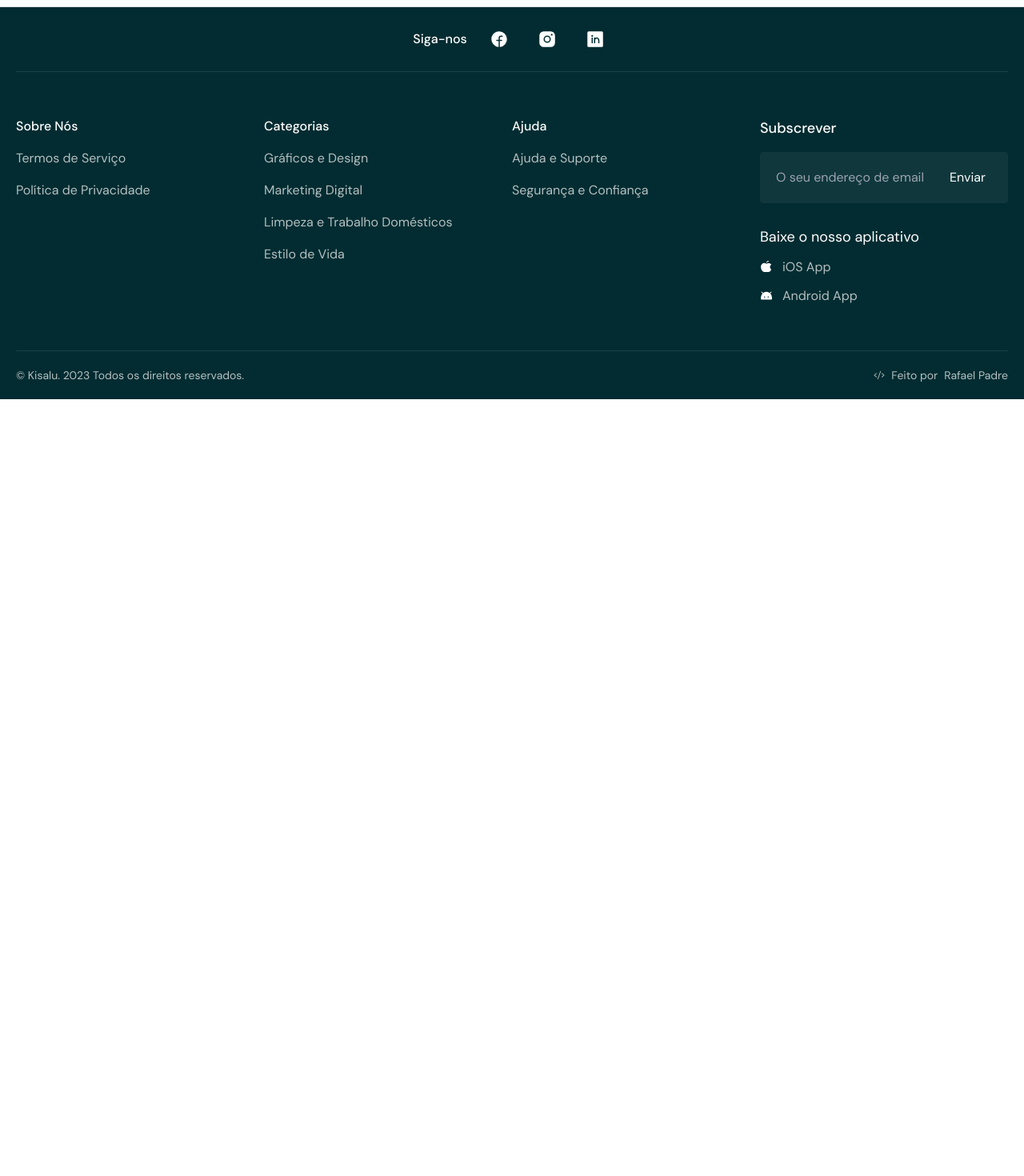
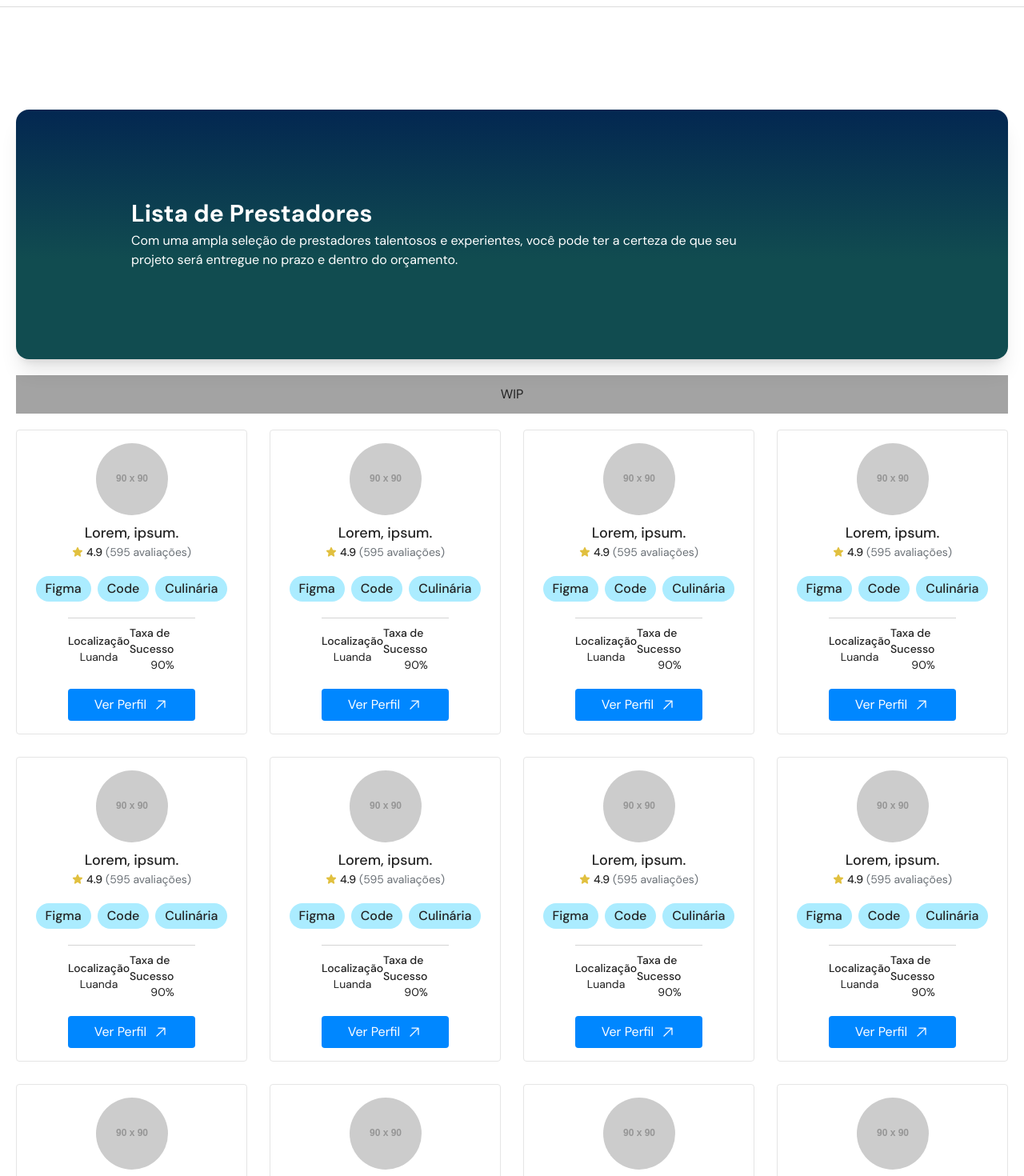
Before and after one commit to rafaelwillen/kisalu-web, a Next.js app: page /providers in a window 1280 px wide. Shown: the part 80-1550 px from the top of the page at 80% size. Before the commit the page ends 800 px from the top, so only its background shows below. Built offline with nearby package versions, Linux system fonts and the light colour scheme.

Commit message:
Implement providers page

```diff
--- /dev/null
+++ b/src/components/pages/providers/Banner.tsx
@@ -0,0 +1,14 @@
+export default function Banner() {
+  return (
+    <section className="relative rounded-2xl py-28 px-10 mb-5 lg:px-36 text-white shadow-xl bg-providerGradient">
+      <div className="space-y-1">
+        <h1 className="font-bold text-3xl">Lista de Prestadores</h1>
+        <p className="max-w-3xl">
+          Com uma ampla seleção de prestadores talentosos e experientes, você
+          pode ter a certeza de que seu projeto será entregue no prazo e dentro
+          do orçamento.
+        </p>
+      </div>
+    </section>
+  );
+}
--- /dev/null
+++ b/src/components/pages/providers/ProviderCard.tsx
@@ -0,0 +1,58 @@
+import PrimaryButton from "@/components/buttons/PrimaryButton";
+import { ReviewStarIcon } from "@/components/elements";
+import { useCompactNumberFormatter } from "@/hooks/intl";
+import { Routes } from "@/utils/constants/routes";
+import { ArrowUpRight } from "@phosphor-icons/react";
+import Image from "next/image";
+import Link from "next/link";
+
+// TODO: Add props
+
+export default function ProviderCard() {
+  const formatToCompact = useCompactNumberFormatter();
+  return (
+    <article className="py-4 px-0 border-b border-neutral-200 rounded lg:border lg:px-16">
+      <div className="flex-col flex items-center">
+        <Image
+          src="https://placehold.co/90.png"
+          className="rounded-full mb-2"
+          alt="lorem"
+          width={90}
+          height={90}
+        />
+        <p className="text-lg font-medium">Lorem, ipsum.</p>
+        <div className="flex gap-1 text-sm items-center">
+          <ReviewStarIcon />
+          <p className="font-medium">4.9</p>
+          <p className="text-text-100">({formatToCompact(595)} avaliações)</p>
+        </div>
+      </div>
+      <div className="mt-5 pb-5 border-b border-neutral-300 flex gap-2 items-center justify-center">
+
+        {["Figma", "Code", "Culinária"].map((skill, index) => (
+          <span
+            key={index}
+            className="py-1 px-3 bg-primary-200 font-medium rounded-full"
+          >
+            {skill}
+          </span>
+        ))}
+      </div>
+      <div className="flex justify-between items-center text-sm mt-2 mb-4">
+        <div className="flex flex-col items-center">
+          <p className="font-medium">Localização</p>
+          <p>Luanda</p>
+        </div>
+        <div className="flex flex-col items-center">
+          <p className="font-medium">Taxa de Sucesso</p>
+          <p>90%</p>
+        </div>
+      </div>
+      <Link legacyBehavior href={Routes.singleProvider.replace(":id", "lorem")}>
+        <PrimaryButton variant="solid">
+          Ver Perfil <ArrowUpRight size={20} />
+        </PrimaryButton>
+      </Link>
+    </article>
+  );
+}
--- /dev/null
+++ b/src/components/pages/providers/index.ts
@@ -0,0 +1,2 @@
+export { default as Banner } from "./Banner";
+export { default as ProviderCard } from "./ProviderCard";
--- a/src/pages/providers/index.tsx
+++ b/src/pages/providers/index.tsx
@@ -1,13 +1,45 @@
 import MainLayout from "@/components/layouts/MainLayout";
+import { Container } from "@/components/pages/common";
+import { Banner, ProviderCard } from "@/components/pages/providers";
 import Head from "next/head";
 import { NextPageWithLayout } from "../_app";
 
 const ProviderPage: NextPageWithLayout = () => {
   return (
-    <main>
+    <main className="py-10 lg:py-32">
       <Head>
         <title>Kisalu | Os Nossos Prestadores</title>
       </Head>
+      <Container small>
+        <Banner />
+        {/*TODO: Filtering  */}
+        <section className="bg-neutral-400 flex items-center justify-center h-12">
+          WIP
+        </section>
+        <section className="grid grid-cols-1 md:grid-cols-2 xl:grid-cols-4 lg:grid-cols-3 gap-5 lg:gap-7 mt-5 mb-7">
+          <ProviderCard />
+          <ProviderCard />
+          <ProviderCard />
+          <ProviderCard />
+          <ProviderCard />
+          <ProviderCard />
+          <ProviderCard />
+          <ProviderCard />
+          <ProviderCard />
+          <ProviderCard />
+          <ProviderCard />
+          <ProviderCard />
+          <ProviderCard />
+          <ProviderCard />
+          <ProviderCard />
+          <ProviderCard />
+          <ProviderCard />
+        </section>
+        {/* TODO: Pagination */}
+        <section className="bg-neutral-400 flex items-center justify-center h-20 max-w-lg mx-auto">
+          WIP
+        </section>
+      </Container>
     </main>
   );
 };
--- a/src/utils/constants/routes.ts
+++ b/src/utils/constants/routes.ts
@@ -9,4 +9,6 @@ export const Routes = {
   /** Params: :id - service id */
   singleService: "/service/product/:id",
   providers: "/providers",
+  /** Params: :id - provider id */
+  singleProvider: "/providers/:id",
 };
--- a/tailwind.config.js
+++ b/tailwind.config.js
@@ -67,6 +67,9 @@ module.exports = {
       main: ["var(--font-main)"],
     },
     extend: {
+      backgroundImage: {
+        providerGradient: "linear-gradient(180deg, #032751 0%, #114c50 60%)",
+      },
       keyframes: {
         slideDown: {
           from: { height: 0 },
```
